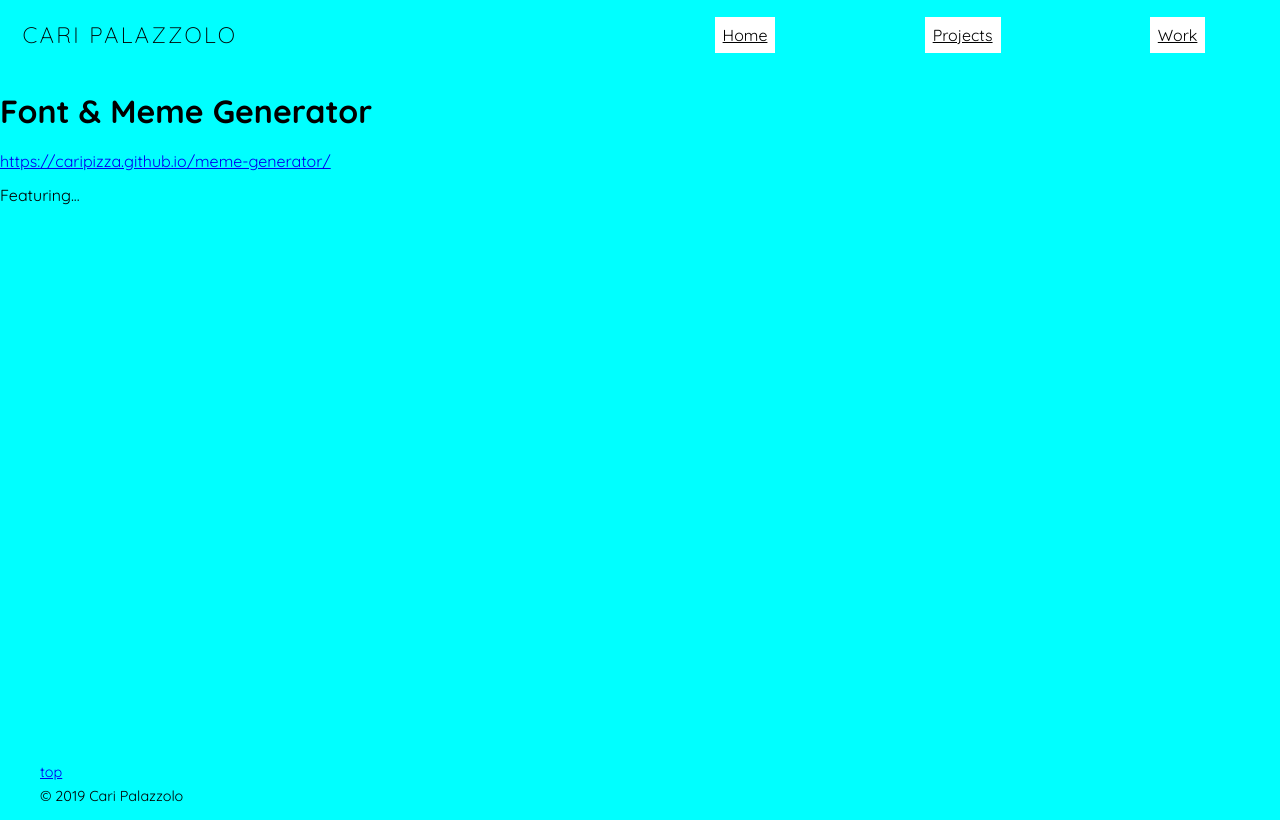
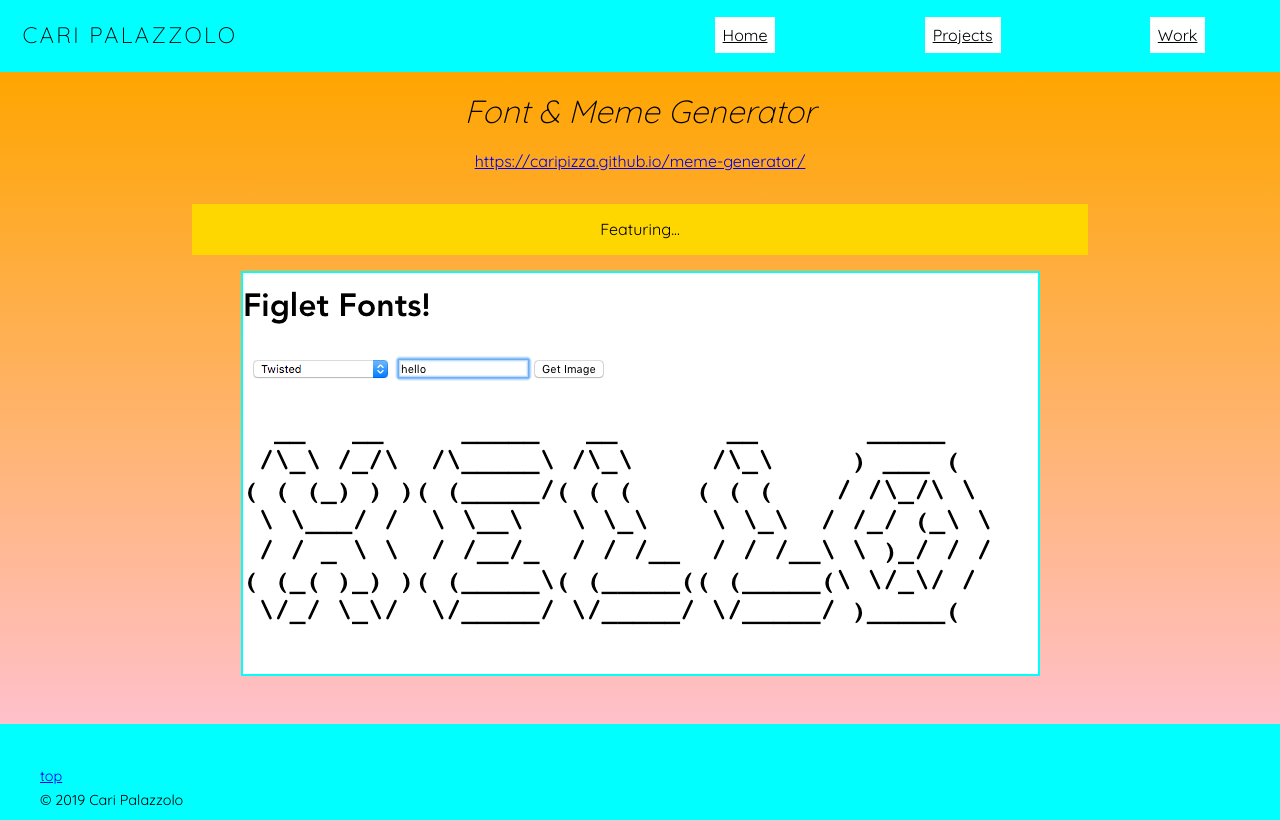
Before and after one commit to caripizza/portfolio, a React app: page /projects/meme-generator in a window 1280 px wide. Built offline with nearby package versions, Linux system fonts and the light colour scheme; what promise-middleware-redux would draw is missing.

Commit message:
project styles

```diff
--- /dev/null
+++ b/src/components/projects/meme-generator/MemeGenerator.css
@@ -0,0 +1,61 @@
+.MemeGenerator {
+  img {
+    width: 100%;
+    margin-bottom: 3em;
+    border: 2px solid cyan;
+  }
+
+  p {
+    width: 70vw;
+    background: gold;
+    padding: 1em;
+    animation: slide-in-left 1.5s linear forwards;
+    transition: background-color 1s ease;
+  }
+
+  p:hover {
+    background-color: red;
+  }
+
+  @keyframes slide-in-left {
+    from {
+      margin-left: -50px;
+    }
+    to {
+      margin-left: 0;
+    }
+  }
+
+  h1 {
+    padding: 0;
+    font-style: italic;
+    font-weight: 300;
+  }
+
+  section {
+    display: flex;
+    flex-direction: column;
+    align-items: center;
+    text-align: center;
+    background-image: repeating-linear-gradient(orange, pink);
+  }
+
+  @media screen and (min-width: 200px) {
+    img {
+      width: 100vw;
+    }
+  }
+
+  @media screen and (min-width: 600px) {
+    img {
+      width: 90%;
+    }
+  }
+
+  @media screen and (min-width: 960px) {
+    img {
+      width: auto;
+    }
+  }
+
+}
--- a/src/components/projects/meme-generator/MemeGenerator.js
+++ b/src/components/projects/meme-generator/MemeGenerator.js
@@ -1,10 +1,12 @@
 import React from 'react';
+import memePic1 from '../../../../assets/meme-generator/figlet-font1.png';
+import styles from './MemeGenerator.css';
 
 const MemeGenerator = () => {
   return (
     <>
 
-      <main>
+      <main className={styles.MemeGenerator}>
         <section>
           <h1>Font & Meme Generator</h1>
           <span>
@@ -16,6 +18,7 @@ const MemeGenerator = () => {
           </span>
           <br/>
           <p>Featuring...</p>
+          <img src={memePic1} alt="Meme-pic1"/>
         </section>
       </main>
 
--- /dev/null
+++ b/src/components/projects/sim-alchemy/SimAlchemy.css
@@ -0,0 +1,61 @@
+.SimAlchemy {
+  img {
+    width: 75%;
+    margin-bottom: 3em;
+    border: 2px solid cyan;
+  }
+
+  p {
+    width: 70vw;
+    background: gold;
+    padding: 1em;
+    animation: slide-in-left 1.5s linear forwards;
+    transition: background-color 1s ease;
+  }
+
+  p:hover {
+    background-color: red;
+  }
+
+  @keyframes slide-in-left {
+    from {
+      margin-left: -50px;
+    }
+    to {
+      margin-left: 0;
+    }
+  }
+
+  h1 {
+    padding: 0;
+    font-style: italic;
+    font-weight: 300;
+  }
+
+  section {
+    display: flex;
+    flex-direction: column;
+    align-items: center;
+    text-align: center;
+    background-image: repeating-linear-gradient(orange, pink);
+  }
+
+  @media screen and (min-width: 200px) {
+    img {
+      width: 100vw;
+    }
+  }
+
+  @media screen and (min-width: 600px) {
+    img {
+      width: 30em;
+    }
+  }
+
+  @media screen and (min-width: 960px) {
+    img {
+      width: 30em;
+    }
+  }
+
+}
--- a/src/components/projects/sim-alchemy/SimAlchemy.js
+++ b/src/components/projects/sim-alchemy/SimAlchemy.js
@@ -1,10 +1,11 @@
 import React from 'react';
+import styles from './SimAlchemy.css';
 
 const SimAlchemy = () => {
   return (
     <>
 
-      <main>
+      <main className={styles.SimAlchemy}>
         <section>
           <h1>SimAlchemy</h1>
           <span>
```
Also changed, not shown: assets/meme-generator/figlet-font1.png (added).
